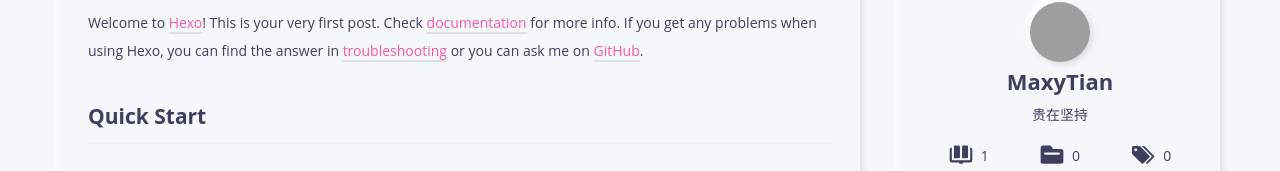
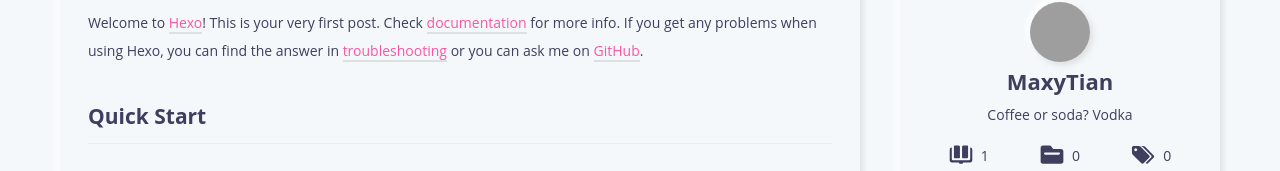
Before and after one commit to MAXxYe/callmeMaxy.github.io, a plain HTML site: page 2024/04/14/hello-world/index.html in a window 1280 px wide. Shown: the part 575-746 px from the top of the page. Drawn offline with nearby package versions, Linux system fonts and the light colour scheme; grey boxes are pictures that could not be loaded.

Commit message:
Site updated: 2024-04-14 23:38:46

```diff
--- a/2024/04/14/hello-world/index.html
+++ b/2024/04/14/hello-world/index.html
@@ -176,7 +176,7 @@
       <h2>MaxyTian</h2>
 
 
-      <p>贵在坚持</p>
+      <p>Coffee or soda? Vodka</p>
 
 
     <div class="count-box">
```
